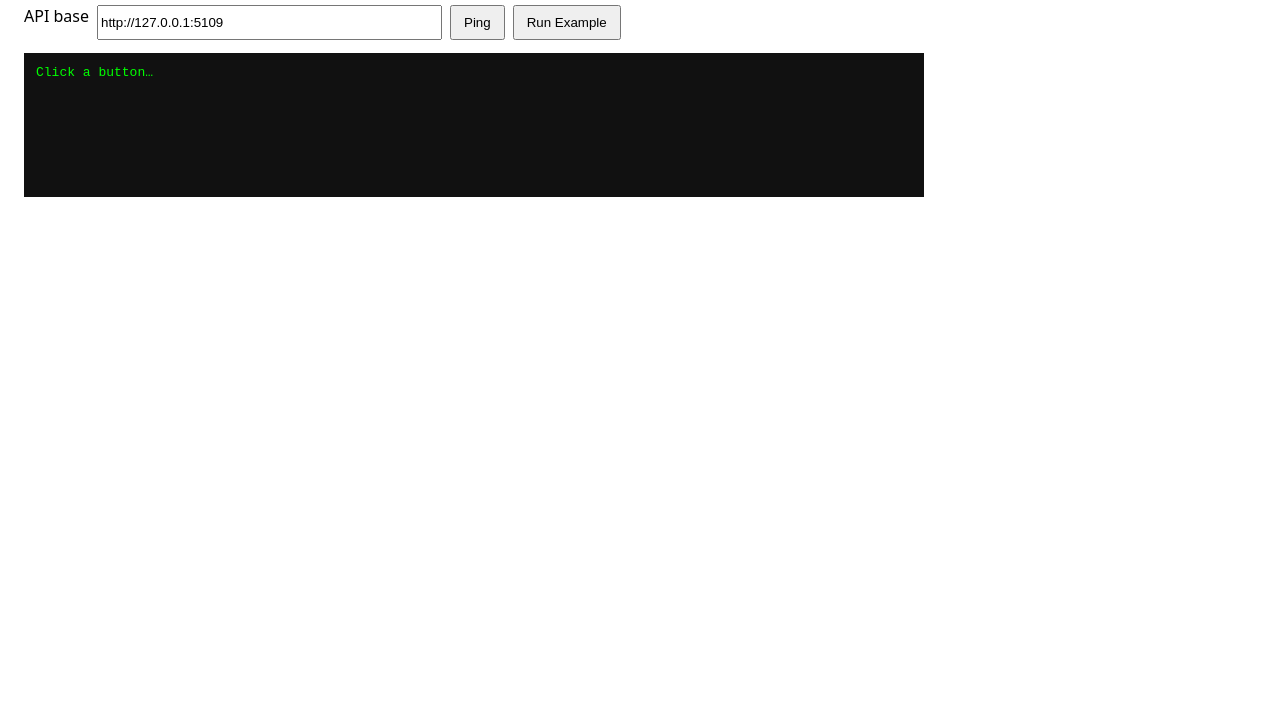
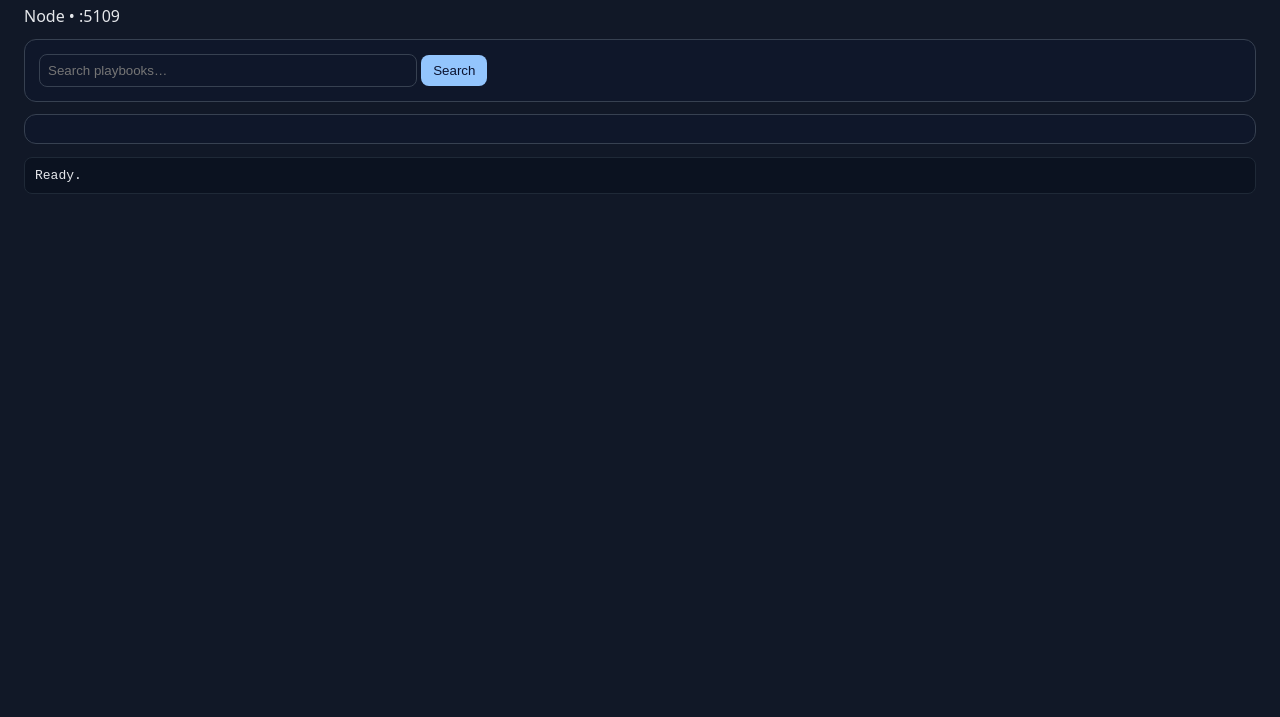
Before and after one commit to at-github-th/support-playbook, a plain HTML site: page web/index.html in a window 1280 px wide. Shown: the part 83-800 px from the top of the page. Drawn offline with Linux system fonts and the light colour scheme.

Commit message:
feat(web): distinct UI tailored to app purpose

```diff
--- a/web/index.html
+++ b/web/index.html
@@ -1,11 +1,26 @@
-<!doctype html><meta charset="utf-8"><title>support-playbook-native demo</title>
-<style>body{font-family:system-ui,Arial;margin:24px;max-width:900px}.row{display:flex;gap:8px;margin:8px 0}button{padding:8px 12px}pre{background:#111;color:#0f0;padding:12px;min-height:120px;white-space:pre-wrap}</style>
-<h1>support-playbook-native web tester</h1>
-<div class="row"><label>API base</label><input id="base" size="40" value="http://127.0.0.1:5109"><button onclick="ping()">Ping</button><button onclick="ex()">Run Example</button></div>
-<pre id="out">Click a button…</pre>
+<!doctype html><html><head><meta charset="utf-8"/>
+<title>Support Playbook</title>
+<meta name="viewport" content="width=device-width,initial-scale=1"/>
+<style>
+  body{font-family:system-ui;margin:24px;background:#111827;color:#e5e7eb}
+  input{padding:8px;border-radius:8px;border:1px solid #374151;background:#0f172a;color:#e5e7eb;width:360px}
+  button{background:#93c5fd;border:0;border-radius:8px;padding:8px 12px;color:#0b1330;cursor:pointer}
+  .card{background:#0f172a;border:1px solid #374151;border-radius:12px;padding:14px;margin-top:12px}
+  .hit{padding:8px;border-bottom:1px solid #1f2937}
+  pre{background:#0b1220;border:1px solid #1f2937;border-radius:8px;padding:10px;overflow:auto}
+</style></head><body>
+<h1>Support Playbook</h1><div>Node • :5109</div>
+<div class="card">
+  <input id="q" placeholder="Search playbooks…">
+  <button id="go">Search</button>
+</div>
+<div id="hits" class="card"></div>
+<pre id="out">Ready.</pre>
 <script>
-const out=document.getElementById('out');
-function base(){return document.getElementById('base').value}
-async function ping(){try{const r=await fetch(base()); out.textContent=JSON.stringify(await r.json(),null,2);}catch(e){out.textContent=String(e)}}
-async function ex(){out.textContent="Try /api endpoints for this app"}
-</script>
+const BASE="http://127.0.0.1:5109"; const out=document.getElementById('out');
+document.getElementById('go').onclick=async()=>{
+  const hits=await fetch(BASE+"/api/search?q="+encodeURIComponent(q.value||"")).then(r=>r.json()).catch(()=>[]);
+  document.getElementById('hits').innerHTML=hits.map(h=>`<div class="hit"><b>${h.title}</b><br><small>${h.summary||""}</small></div>`).join("");
+  out.textContent=JSON.stringify(hits,null,2);
+};
+</script></body></html>
```
